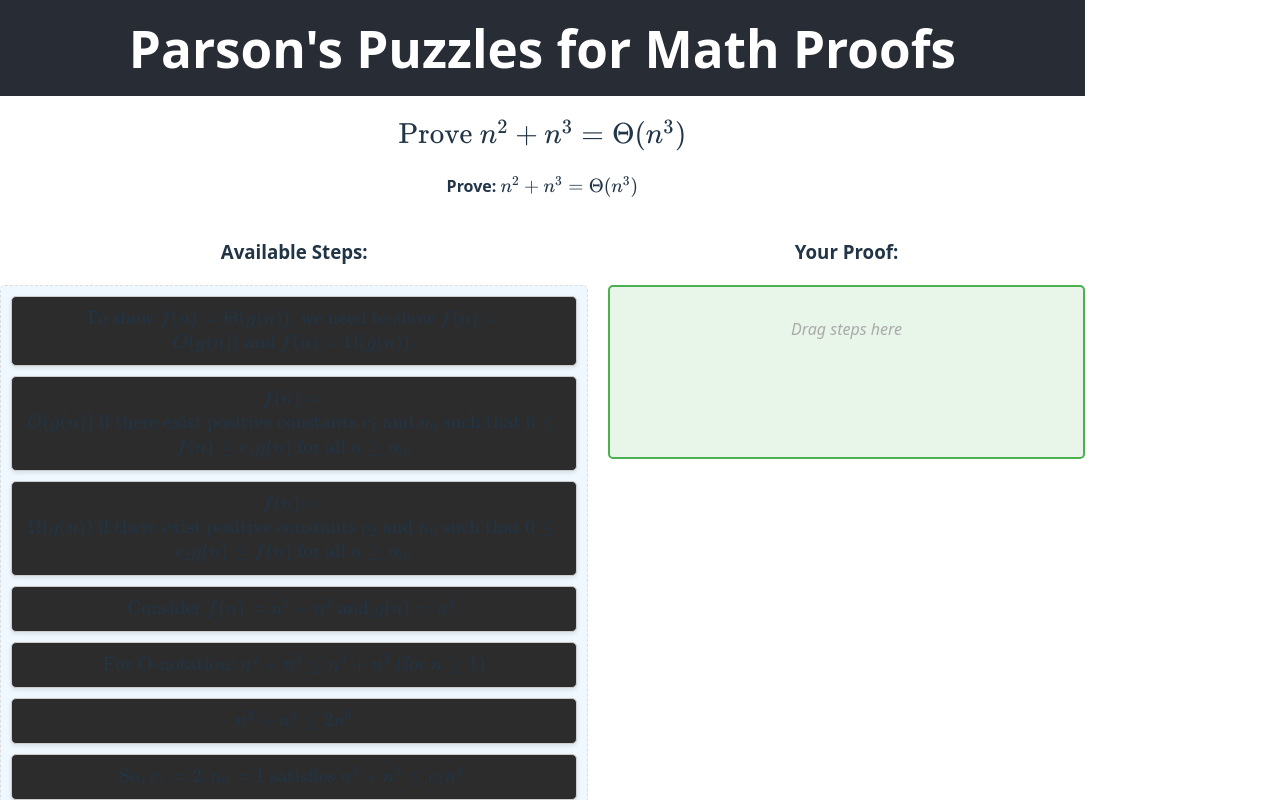
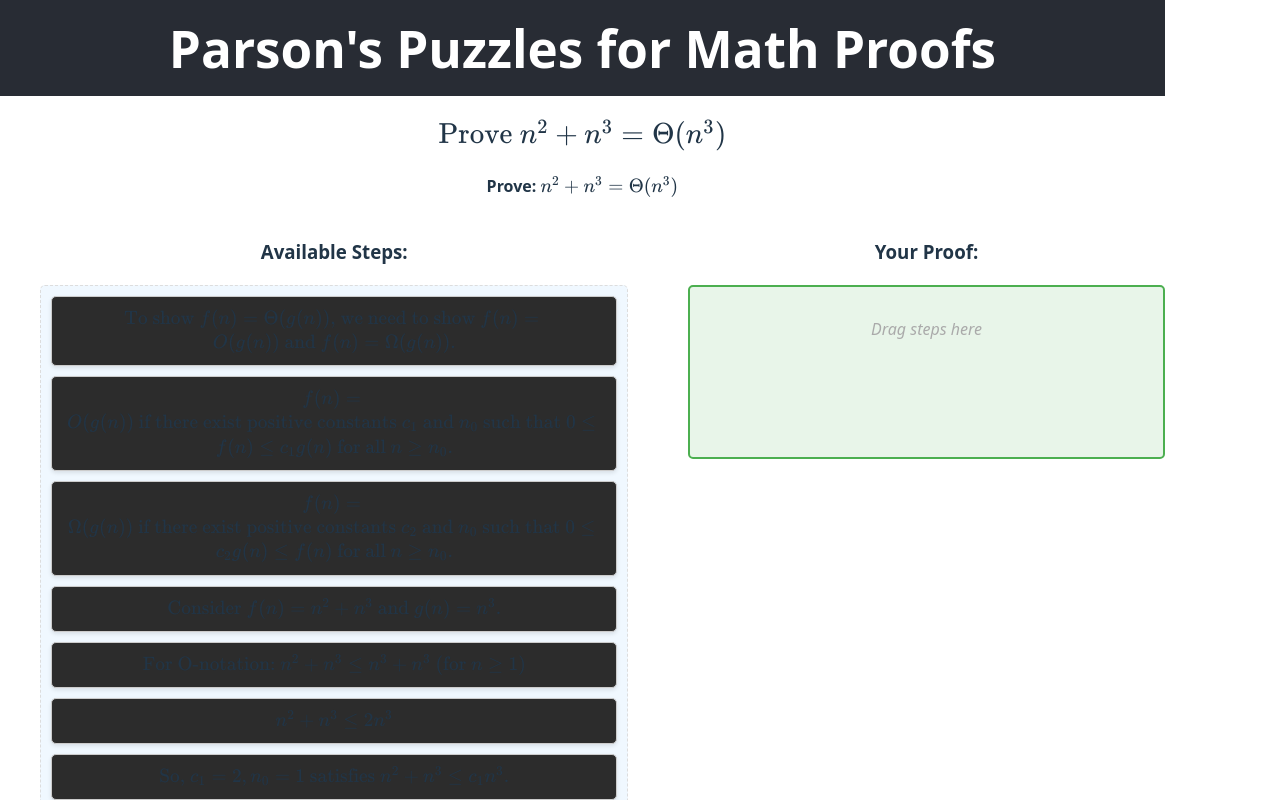
Before and after one commit to jennahanjh/ParsonsPuzzleSUTD, a React (Vite) app: page / in a window 1280 px wide. Shown: the top 800 px of the page. Built offline with nearby package versions, Linux system fonts and the light colour scheme.

Commit message:
Update PuzzleDisplay.css

```diff
--- a/src/components/PuzzleDisplay.css
+++ b/src/components/PuzzleDisplay.css
@@ -11,6 +11,7 @@
   flex: 1;
   display: flex;
   flex-direction: column; /* Stack h3 and droppable area */
+  margin-left: 40px; /* for spaces between the boxes & the edges of the computer screen */
 }
 
 .droppable-area { /* Common styling for both palette and workspace visual areas */
```
